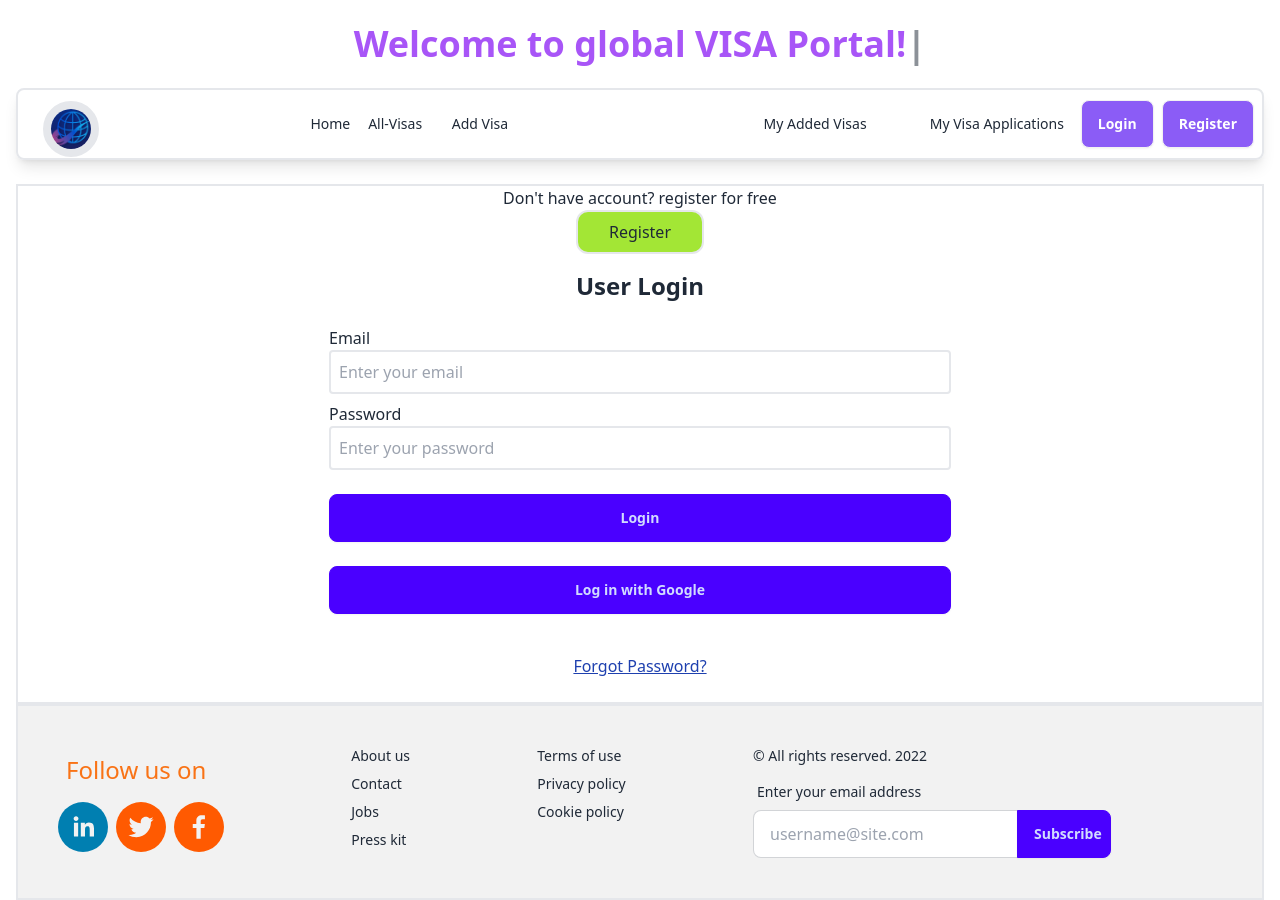
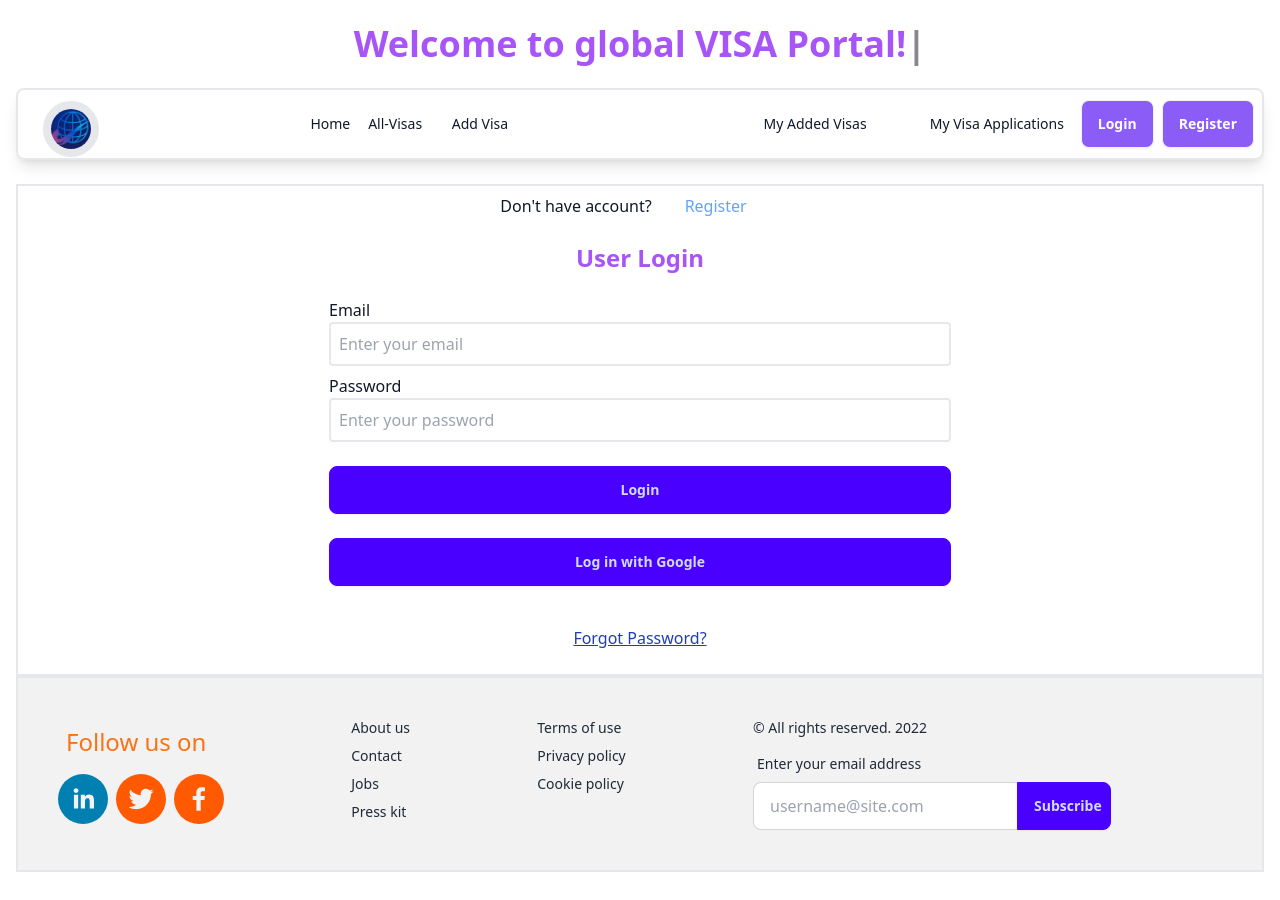
Before and after one commit to Reaz2020/visa-world-client, a React (Vite) app: page /login in a window 1280 px wide. After the commit the page ends 872 px from the top, so only its background shows below. Built offline with nearby package versions, Linux system fonts and the light colour scheme; no server answers.

Commit message:
design updated

```diff
--- a/src/components/Form.jsx
+++ b/src/components/Form.jsx
@@ -59,14 +59,15 @@ const Form = () => {
       {/* Navigation buttons */}
       <div className="text-center mb-4">
 
-        <p> Don't have account? register for free </p>
-
-        <button
-          className="border-2 bg-lime-400 hover:bg-lime-600 w-32 rounded-xl p-2"
+        <p> Don't have account?<button
+          className=" w-32 rounded-xl p-2 text-blue-400"
           onClick={handleNavigateToRegister}
         >
          Register
-        </button>
+        </button> </p>
+
+
+
       </div>
 
       {/* Login Form */}
@@ -74,7 +75,7 @@ const Form = () => {
         className="w-1/2 container mx-auto flex flex-col my-2 gap-2"
         onSubmit={handleSubmit}
       >
-        <h2 className="text-center text-2xl font-bold mb-4">User Login</h2>
+        <h2 className="text-center text-2xl font-bold mb-4 text-purple-500">User Login</h2>
 
         {/* Email Input */}
         <label>
--- a/src/components/Home.jsx
+++ b/src/components/Home.jsx
@@ -61,9 +61,12 @@ import Banner from "./components-for-home/Banner";
 import Success from "./components-for-home/Sucess";
 import LatestVisas from "./components-for-home/LatestVisas";
 import VisaStatistics from "./components-for-home/VisaStatistics";
+import { useContext } from "react";
+import { AuthContext } from "../providers/Network";
 
 const Home = () => {
-  const [isDarkMode, setIsDarkMode] = useState(false);
+ // const [isDarkMode, setIsDarkMode] = useState(false);
+  const { isDarkMode, setIsDarkMode} = useContext(AuthContext);
 
   // Initialize AOS animation
   useEffect(() => {
--- a/src/components/Register.jsx
+++ b/src/components/Register.jsx
@@ -134,7 +134,7 @@ const Register = () => {
 
     <div className="container mx-auto py-8">
 
-      <h1 className="text-center text-3xl font-bold mb-6">Register</h1>
+      <h1 className="text-center text-3xl font-bold mb-6 text-purple-500">Register</h1>
 
       {/* Register Form */}
       <form onSubmit={handleRegister} className="w-1/2 mx-auto flex flex-col gap-4">
@@ -174,18 +174,19 @@ const Register = () => {
           Register
         </button>
               {/* Social Login Button */}
+            <div className="mt-6 text-center ">
+        <button
+          onClick={handleGoogleSignInLocally}
+          className="bg-red-500 hover:bg-red-600 text-white py-3 px-8 rounded-full w-full  "
+        >
+          Register with Google
+        </button>
+      </div>
 
       </form>
 
       <div>
-      <div className="mt-6 text-center">
-        <button
-          onClick={handleGoogleSignInLocally}
-          className="bg-red-500 hover:bg-red-600 text-white py-3 px-8 rounded-full w-full"
-        >
-          Register with Google
-        </button>
-      </div>
+
       </div>
 
       {/* Link to Login */}
--- a/src/layout/MainLayout.jsx
+++ b/src/layout/MainLayout.jsx
@@ -7,18 +7,22 @@ import { AuthContext } from "../providers/Network";
 import { ToastContainer } from 'react-toastify';
 import 'react-toastify/dist/ReactToastify.css';
 import { ReactTyped } from 'react-typed';
+import {useLocation } from "react-router-dom";
 
 
 
 const MainLayout = () => {
 
-
-    const { user} = useContext(AuthContext);
+// dark toggle configuration whiöe only at home '/' page
+    const { user,isDarkMode} = useContext(AuthContext);
+    const location = useLocation();
+    const isAtHome = location.pathname === '/';
 
 
 
 
-    return ( <div className="w-full px-4   ">
+
+    return ( <div className={`w-full px-4 ${isDarkMode&&isAtHome ? "bg-gray-900 text-white" : "bg-white text-gray-900"}  `}>
             <ToastContainer
   position="top-right"
   autoClose={3000} // Closes after 3 seconds
--- a/src/providers/Network.jsx
+++ b/src/providers/Network.jsx
@@ -18,10 +18,11 @@ export const AuthContext = createContext(null);
 
 
 
+
 const Network = ({children}) => {
   // const data = useLoaderData();
 
-
+  const [isDarkMode, setIsDarkMode] = useState(false);
 
 // const [userDataOnRegOrUpdate, setUserOnRegOrUpdate] = useState(null);// for temp use
 const [user, setUser]=useState(null);
@@ -134,7 +135,7 @@ const authInfo={
 
   createUser,user,loading,SignInUser ,
   signOutUser,setUser,handleGoogleSignIn,
-  swedishData,handleUpdateUser,setUser,updateUser ,
+  swedishData,handleUpdateUser,setUser,updateUser ,isDarkMode, setIsDarkMode
 
 
 
```
